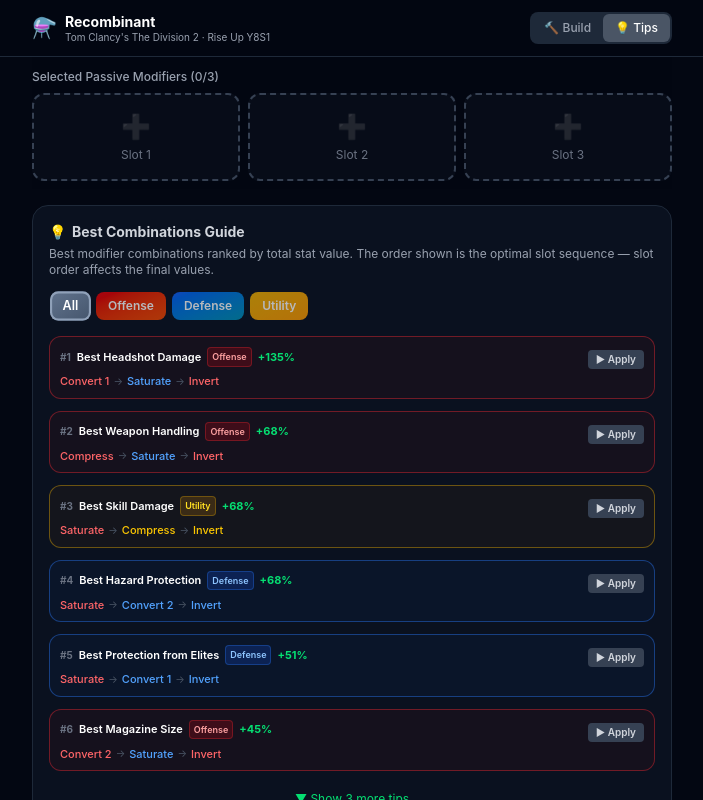
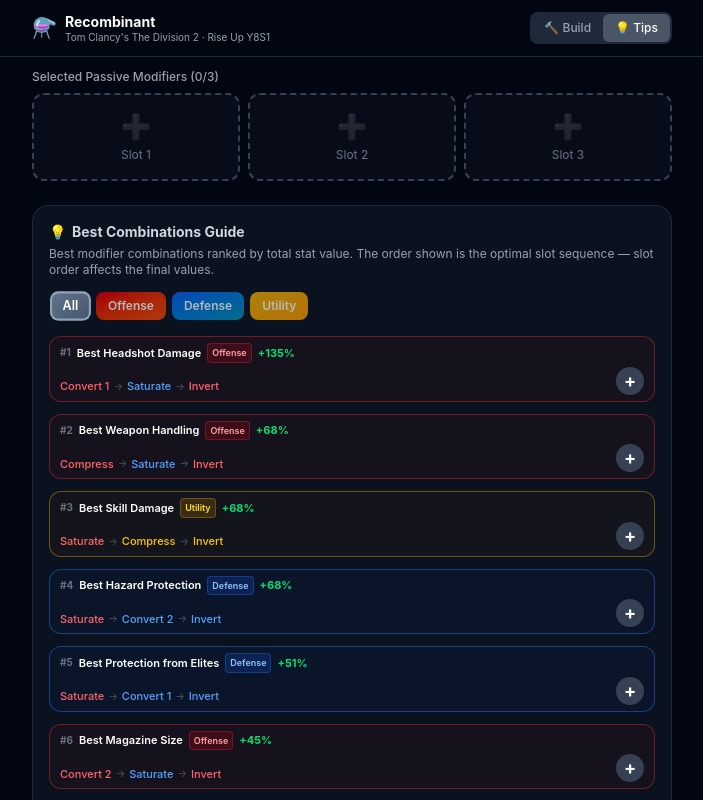
Before and after one commit to Serk4/Recombinant-app, a React (Vite) app: page / in a window 1280 px wide. Both pictures are taken after a click on the button "💡 Tips". Shown: the top 800 px of the page, without its empty margins (288-991 px from the left). Built offline with nearby package versions, Linux system fonts and the light colour scheme.

Commit message:
Tips: replace Apply button with round + button at bottom-right of each card
Agent-Logs-Url: https://github.com/Serk4/Recombinant-app/sessions/cf401669-fc2e-483b-bc3e-398e7f5a3c0c

Co-authored-by: Serk4 <12652101+Serk4@users.noreply.github.com>

```diff
--- a/src/components/TipsPanel.tsx
+++ b/src/components/TipsPanel.tsx
@@ -166,9 +166,9 @@ function TipCard({
 
 	return (
 		<div
-			className={`border rounded-xl px-2.5 py-2 ${CARD_COLORS[tipCategory]}`}
+			className={`border rounded-xl px-2.5 py-1.5 ${CARD_COLORS[tipCategory]}`}
 		>
-			{/* Header row: rank + stat + badge + value + apply */}
+			{/* Header row: rank + stat + badge + value */}
 			<div className='flex items-center gap-1.5 flex-wrap'>
 				<span className='text-[10px] font-bold text-gray-500'>#{rank}</span>
 				<span className='text-[11px] font-semibold text-white'>
@@ -182,48 +182,58 @@ function TipCard({
 				<span className='text-[11px] font-bold text-green-400'>
 					+{tip.totalValue.toFixed(0)}%
 				</span>
-				<div className='ml-auto'>
+			</div>
+
+			{/* Modifier chain + round action button */}
+			<div className='flex items-end justify-between gap-2 mt-1'>
+				<div className='flex flex-wrap items-center gap-1'>
+					{tip.modifiers.map((m, idx) => (
+						<span key={m.id} className='flex items-center gap-1'>
+							{idx > 0 && <span className='text-gray-600 text-[10px]'>→</span>}
+							<span
+								className={`text-[11px] font-medium ${categoryColors[m.category]}`}
+							>
+								{m.name}
+							</span>
+						</span>
+					))}
+				</div>
+
+				<div className='flex-shrink-0 flex items-center gap-1'>
 					{applied ? (
-						<span className='text-[13px] text-green-400 font-bold'>✓</span>
+						<span className='flex items-center justify-center w-7 h-7 rounded-full bg-green-700/40 text-green-400 text-sm font-bold'>
+							✓
+						</span>
 					) : !confirming ? (
 						<button
 							onClick={handleApplyClick}
-							className='text-[10px] font-semibold px-2 py-0.5 rounded bg-gray-700 hover:bg-gray-600 text-gray-300 transition-colors'
+							aria-label='Apply tip'
+							className='flex items-center justify-center w-7 h-7 rounded-full bg-gray-700 hover:bg-gray-600 text-white text-lg font-bold leading-none transition-all hover:scale-110 active:scale-95'
 						>
-							▶ Apply
+							+
 						</button>
 					) : (
-						<div className='flex gap-1 items-center'>
-							<span className='text-[9px] text-yellow-400'>Replace?</span>
+						<>
+							<span className='text-[9px] text-yellow-400 whitespace-nowrap'>
+								Replace?
+							</span>
 							<button
 								onClick={handleConfirm}
-								className='text-[10px] font-semibold px-1.5 py-0.5 rounded bg-green-700 hover:bg-green-600 text-white transition-colors'
+								aria-label='Confirm apply'
+								className='flex items-center justify-center w-6 h-6 rounded-full bg-green-700 hover:bg-green-600 text-white text-xs font-bold transition-colors'
 							>
 								✓
 							</button>
 							<button
 								onClick={() => setConfirming(false)}
-								className='text-[10px] font-semibold px-1.5 py-0.5 rounded bg-gray-600 hover:bg-gray-500 text-white transition-colors'
+								aria-label='Cancel apply'
+								className='flex items-center justify-center w-6 h-6 rounded-full bg-gray-600 hover:bg-gray-500 text-white text-xs font-bold transition-colors'
 							>
 								✕
 							</button>
-						</div>
+						</>
 					)}
 				</div>
-			</div>
-
-			{/* Modifier chain */}
-			<div className='flex flex-wrap items-center gap-1 mt-1'>
-				{tip.modifiers.map((m, idx) => (
-					<span key={m.id} className='flex items-center gap-1'>
-						{idx > 0 && <span className='text-gray-600 text-[10px]'>→</span>}
-						<span
-							className={`text-[11px] font-medium ${categoryColors[m.category]}`}
-						>
-							{m.name}
-						</span>
-					</span>
-				))}
 			</div>
 		</div>
 	)
```
